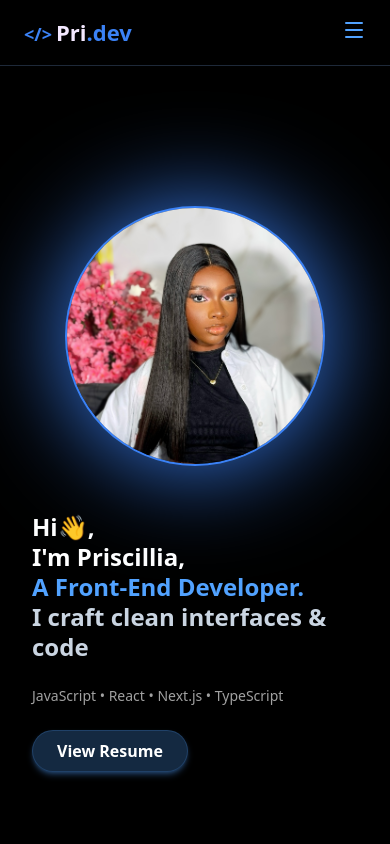
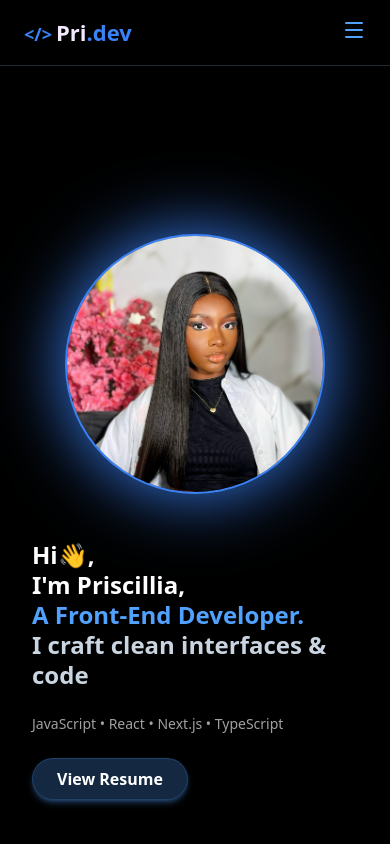
Before and after one commit to Fejiro-tech/my-portfolio, a React (Vite) app in the folder my-portfolio/: page / in a window 390 px wide. Built offline with nearby package versions, Linux system fonts and the light colour scheme.

Commit message:
edited the header

```diff
--- a/my-portfolio/src/components/Header.jsx
+++ b/my-portfolio/src/components/Header.jsx
@@ -40,7 +40,7 @@ export default function Header({}) {
   <div className="
       flex flex-col sm:flex-row
       items-center sm:items-center
-      justify-center w-full px-8
+      justify-center w-full pt-14 px-8
 
 
     "
@@ -58,7 +58,7 @@ export default function Header({}) {
     <img
       src={pic3}
       alt="pic"
-      className="w-64 h-64 rounded-full object-cover ring-2 ring-[#3b82f6] mt-14 mb-8 drop-shadow-[0_0_50px_#3b82f6]  block sm:hidden"
+      className="w-64 h-64 rounded-full object-cover ring-2 ring-[#3b82f6] mt-14 mb-8 drop-shadow-[0_0_35px_#3b82f6]  block sm:hidden"
     />
 
     <motion.div
@@ -75,12 +75,20 @@ export default function Header({}) {
         <br />
         <motion.span variants={childVariants}>I'm Priscillia,</motion.span>
         <br />
-        <motion.span variants={childVariants} className="text-blue-400">
+        <motion.span
+          variants={childVariants}
+          className="text-blue-400"
+        >
           A Front-End Developer.
-          <br />
-          <span className="text-slate-300">I craft clean interfaces & code</span>
+        </motion.span>
 
+        <br />
 
+        <motion.span
+          variants={childVariants}
+          className="text-slate-300"
+        >
+          I craft clean interfaces & code
         </motion.span>
       </motion.h1>
 
```
